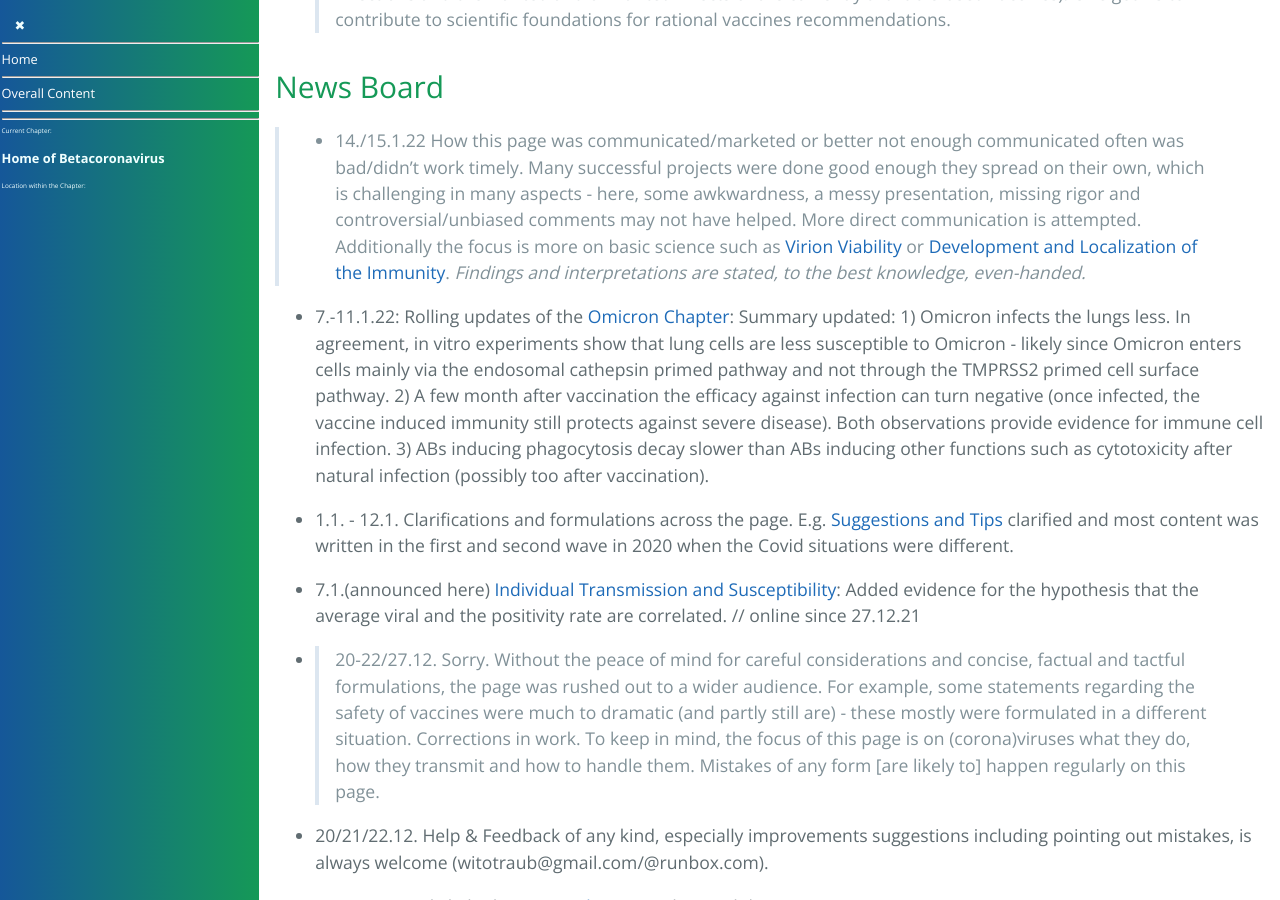
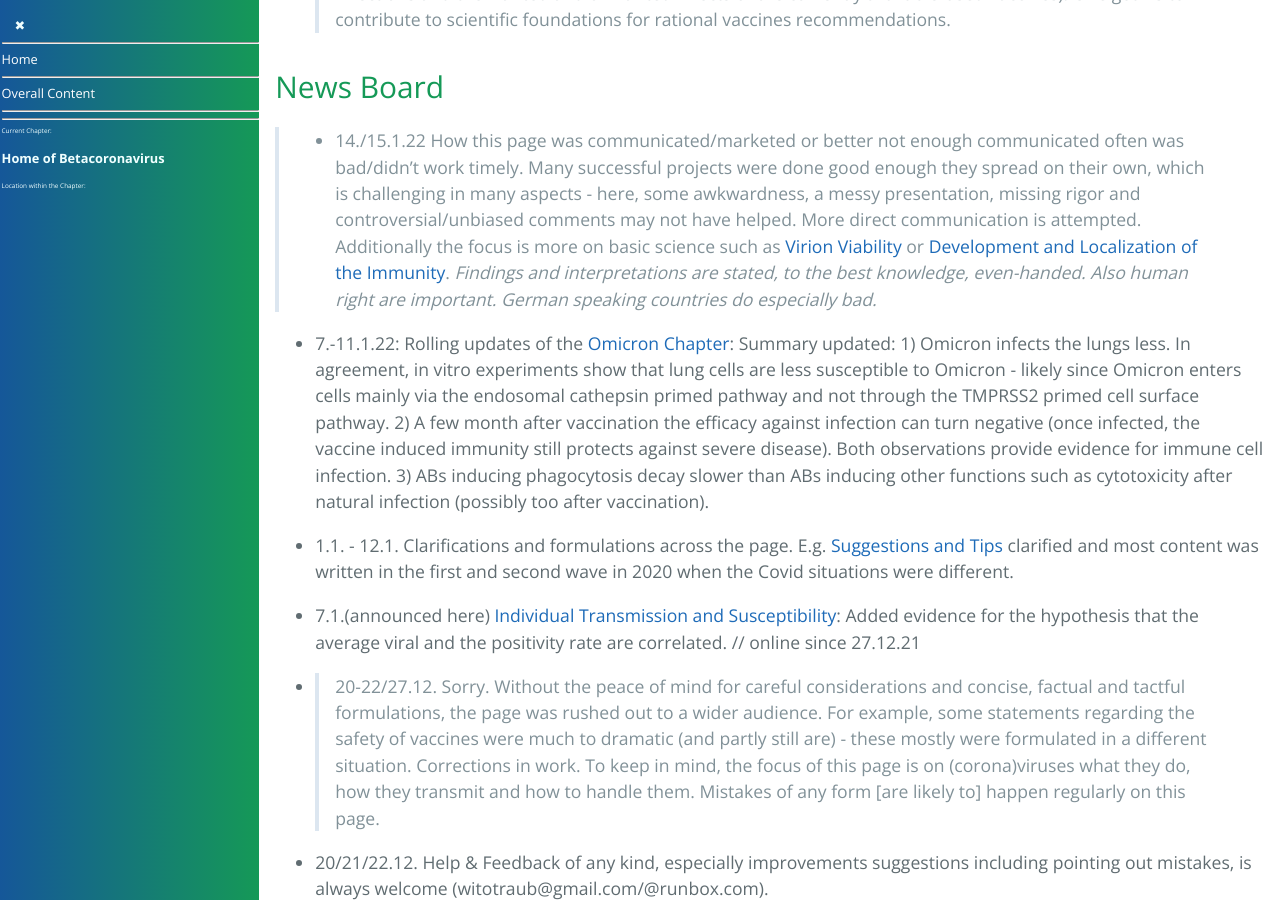
Before and after one commit to forestgrape/coronavirus, a Jekyll site: the page built from index.md, in a window 1280 px wide and 900 px high, scrolled down 2486 px. Built offline with Jekyll 4.4.1, drawn with Linux system fonts in a browser that asks for light colours; our own code applies the rules of GitHub Pages for plain Markdown files.

Commit message:
formulations

```diff
--- a/index.md
+++ b/index.md
@@ -71,7 +71,7 @@
 <!-- 5.12.21: As RNA vaccines turned out they don't tame SARS-CoV-2, from a coronavirus perspective alone the benefits of mass vaccination unclear.-->
 
 
-> - 14./15.1.22  How this page was communicated/marketed or better not enough communicated often was bad/didn't work timely. Many successful projects were done good enough they spread on their own, which is challenging in many aspects - here, some awkwardness, a messy presentation, missing rigor and controversial/unbiased comments may not have helped. More direct communication is attempted. Additionally the focus is more on basic science such as [Virion Viability](2_biological/virion_viability.md) or [Development and Localization of the Immunity](4_immunological/ontogenesis_and_locality_of_immunity.md). *Findings and interpretations are stated, to the best knowledge, even-handed.*
+> - 14./15.1.22  How this page was communicated/marketed or better not enough communicated often was bad/didn't work timely. Many successful projects were done good enough they spread on their own, which is challenging in many aspects - here, some awkwardness, a messy presentation, missing rigor and controversial/unbiased comments may not have helped. More direct communication is attempted. Additionally the focus is more on basic science such as [Virion Viability](2_biological/virion_viability.md) or [Development and Localization of the Immunity](4_immunological/ontogenesis_and_locality_of_immunity.md). *Findings and interpretations are stated, to the best knowledge, even-handed. Also human right are important. German speaking countries do especially bad.*
 
 
 - 7.-11.1.22: Rolling updates of the [Omicron Chapter](2_biological/omicron.md): Summary updated: 1) Omicron infects the lungs less. In agreement, in vitro experiments show that lung cells are less susceptible to Omicron - likely since Omicron enters cells mainly via the endosomal cathepsin primed pathway and not through the TMPRSS2 primed cell surface pathway. 2) A few month after vaccination the efficacy against infection can turn negative (once infected, the vaccine induced immunity still protects against severe disease). Both observations provide evidence for immune cell infection. 3) ABs inducing phagocytosis decay slower than ABs inducing other functions such as cytotoxicity after natural infection (possibly too after vaccination).
```
